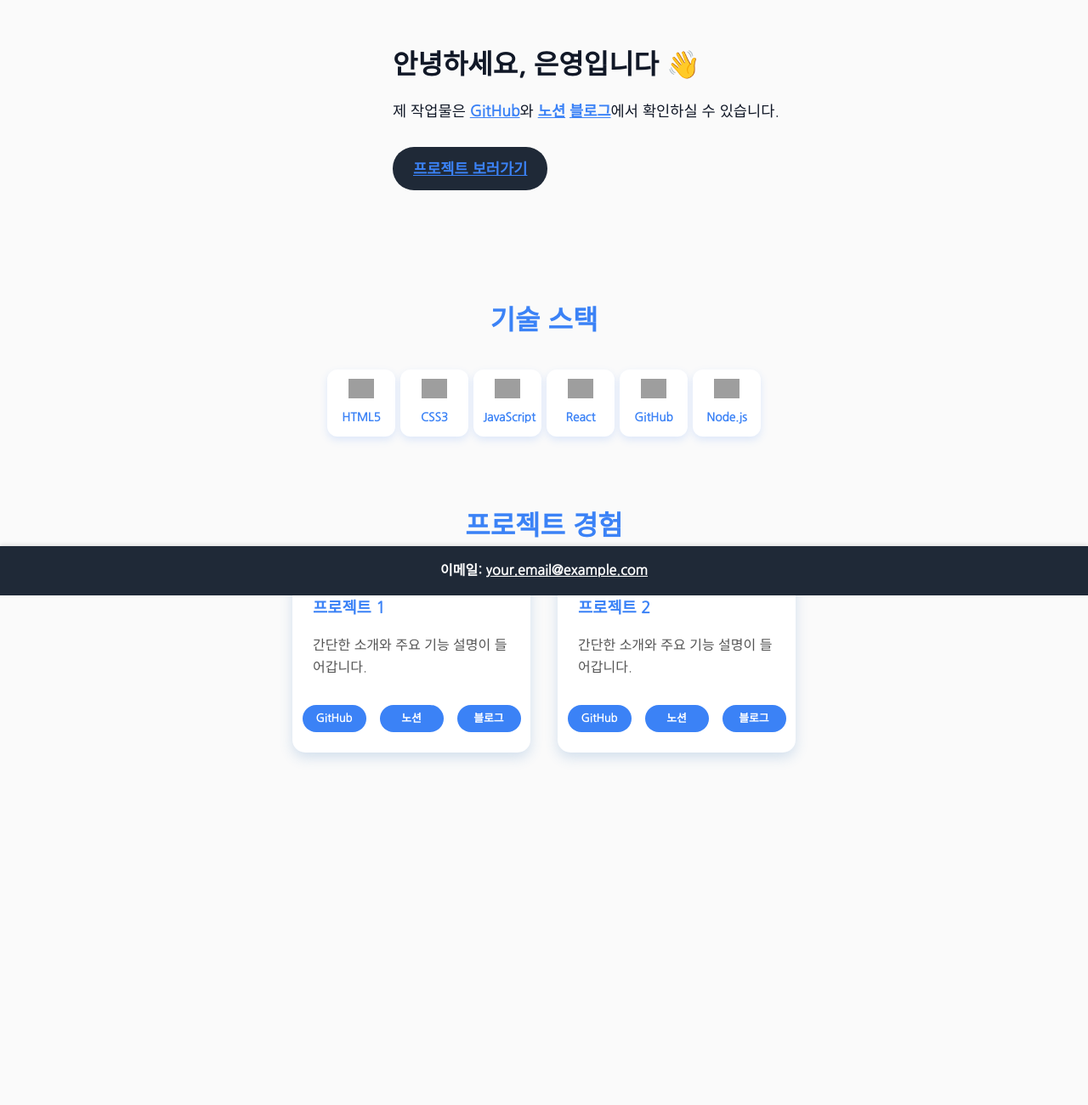
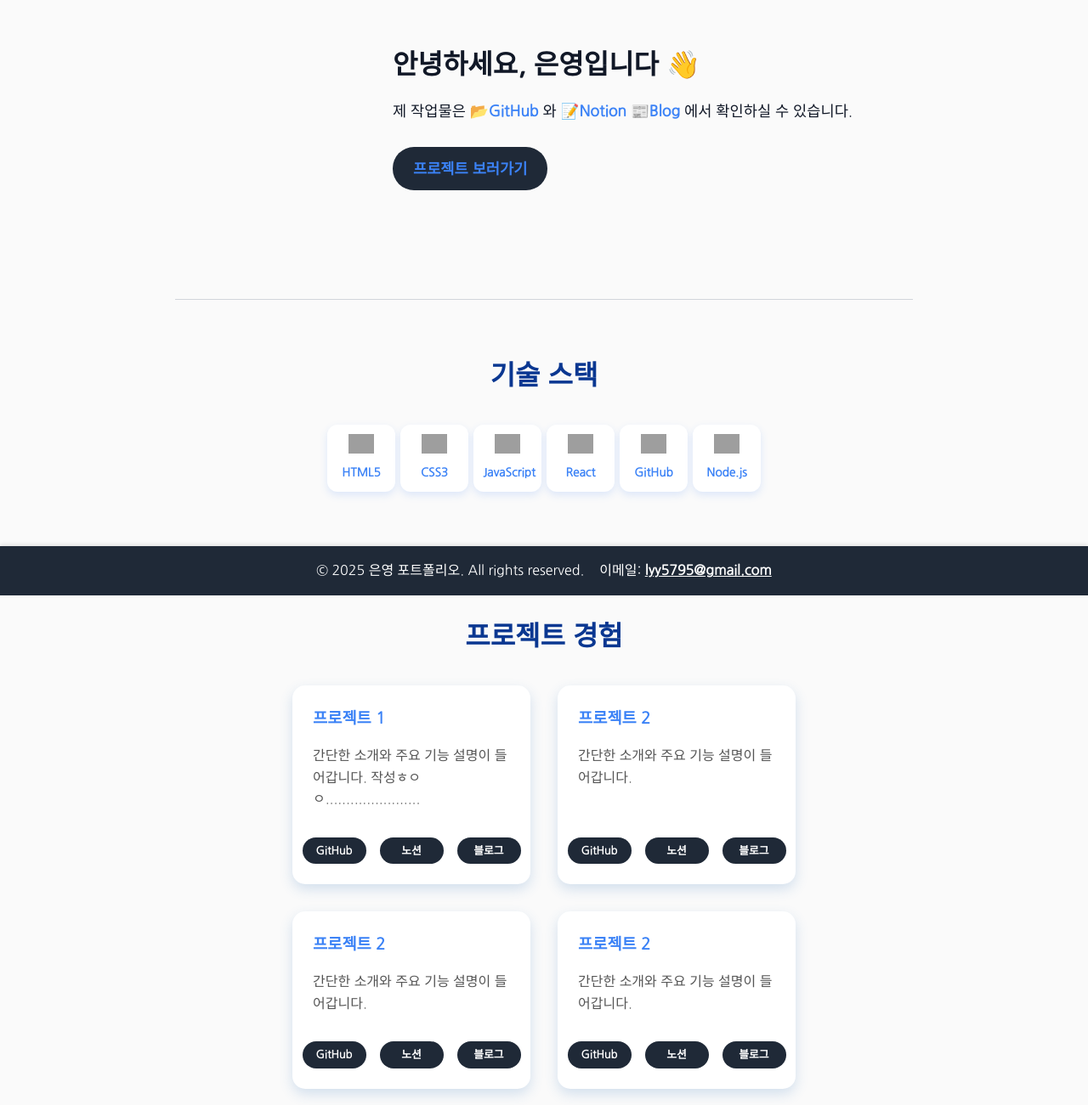
Before and after one commit to 2rlo0/webstart, a plain HTML site: page index.html in a window 1280 px wide. Shown: the part 99-1400 px from the top of the page at 85% size. Before the commit the page ends 1017 px from the top, so only its background shows below. Drawn offline with Linux system fonts and the light colour scheme; grey boxes are pictures that could not be loaded.

Commit message:
Update index.html

```diff
--- a/index.html
+++ b/index.html
@@ -3,7 +3,7 @@
 <head>
   <meta charset="UTF-8" />
   <meta name="viewport" content="width=device-width, initial-scale=1" />
-  <title>은영 포트폴리오</title>
+  <title>my portfolio</title>
   <link href="https://fonts.googleapis.com/css2?family=Nanum+Gothic&display=swap" rel="stylesheet" />
   <style>
   /* CSS 변수 선언 */
@@ -146,12 +146,12 @@
   .about-text a {
   color: var(--accent-color);
   font-weight: 700;
-  text-decoration: underline;
   transition: color 0.3s ease;
 }
 
 .about-text a:hover {
-  color: var(--btn-hover-bg);
+  color: var(--main-color);
+
 }
 
   .btn {
@@ -175,13 +175,16 @@
   /* 기술 스택 */
   .stack-section {
     margin-top: 5rem;
+    padding: 4rem 1rem;
+    border-top: 1px solid #D1D5DB;
+    border-bottom: 1px solid #D1D5DB;
     text-align: center;
   }
 
   .stack-section h2 {
     font-size: 2rem;
     margin-bottom: 2rem;
-    color: var(--accent-color);
+    color: #0a3791;
   }
   .stack-grid {
   display: grid;
@@ -229,7 +232,7 @@
   .projects-section h2 {
     font-size: 2rem;
     margin-bottom: 2rem;
-    color: var(--accent-color);
+    color: #0a3791;
   }
 
   .projects-container {
@@ -278,7 +281,7 @@
     padding: 0.5rem 1rem;
     font-size: 0.8rem;
     border-radius: 20px;
-    background-color: var(--accent-color);
+    background-color: var(--main-color);
     color: white;
     font-weight: 600;
     transition: background-color 0.3s ease, transform 0.2s ease;
@@ -303,7 +306,6 @@
     color: white;
     text-align: center;
     padding: 1rem 0;
-    font-weight: 600;
     box-shadow: 0 -2px 5px rgba(0,0,0,0.1);
     user-select: none;
   }
@@ -325,6 +327,23 @@
     opacity: 1;
     transform: translateY(0);
   }
+
+  @keyframes wave {
+  0% { transform: rotate(0deg); }
+  15% { transform: rotate(14deg); }
+  30% { transform: rotate(-8deg); }
+  45% { transform: rotate(14deg); }
+  60% { transform: rotate(-4deg); }
+  75% { transform: rotate(10deg); }
+  100% { transform: rotate(0deg); }
+    }
+
+    .wave-emoji {
+    display: inline-block;
+    animation: wave 2s ease-in-out 1;
+    transform-origin: 70% 70%;
+    }
+
 
   /* 반응형: 모바일 */
   @media (max-width: 700px) {
@@ -367,11 +386,11 @@
             <!--<img src="https://via.placeholder.com/200" alt="프로필 사진" />-->
         </div>
         <div class="about-text">
-            <h2>안녕하세요, 은영입니다 👋</h2>
+            <h2>안녕하세요, 은영입니다 <span class="wave-emoji">👋</span> </h2>
             <p>제 작업물은
-                <a href="https://github.com/your_github_id" target="_blank" rel="noopener noreferrer">GitHub</a>와
-                <a href="https://your_notion_blog_link" target="_blank" rel="noopener noreferrer">노션</a>
-                <a href="https://your_notion_blog_link" target="_blank" rel="noopener noreferrer">블로그</a>에서 확인하실 수 있습니다.
+                <a href="https://github.com/your_github_id" target="_blank" rel="noopener noreferrer"> 📂GitHub </a>와
+                <a href="https://classy-oval-1c7.notion.site/LG-U-Why-Not-SW-Camp-7-1f300fd990d18059865dcca8bb8b6758" target="_blank" rel="noopener noreferrer"> 📝Notion </a>
+                <a href="https://your_notion_blog_link" target="_blank" rel="noopener noreferrer"> 📰Blog </a>에서 확인하실 수 있습니다.
             </p>
             <a href="#projects" class="btn">프로젝트 보러가기</a>
         </div>
@@ -415,6 +434,24 @@
         <div class="projects-container">
         <div class="project-card">
             <h3>프로젝트 1</h3>
+            <p>간단한 소개와 주요 기능 설명이 들어갑니다. 작성ㅎㅇㅇ.......................</p>
+            <div class="project-links">
+            <a href="#" target="_blank" class="btn small-btn">GitHub</a>
+            <a href="#" target="_blank" class="btn small-btn">노션</a>
+            <a href="#" target="_blank" class="btn small-btn">블로그</a>
+            </div>
+        </div>
+        <div class="project-card">
+            <h3>프로젝트 2</h3>
+            <p>간단한 소개와 주요 기능 설명이 들어갑니다.</p>
+            <div class="project-links">
+            <a href="#" target="_blank" class="btn small-btn">GitHub</a>
+            <a href="#" target="_blank" class="btn small-btn">노션</a>
+            <a href="#" target="_blank" class="btn small-btn">블로그</a>
+            </div>
+        </div>
+        <div class="project-card">
+            <h3>프로젝트 2</h3>
             <p>간단한 소개와 주요 기능 설명이 들어갑니다.</p>
             <div class="project-links">
             <a href="#" target="_blank" class="btn small-btn">GitHub</a>
@@ -433,12 +470,13 @@
         </div>
         <!-- 더 추가 가능 -->
         </div>
-    </section>
+    </section><br><br>
     </main>
 
     <!-- 연락처 (푸터 고정) -->
     <footer id="contact" class="contact-footer">
-    <p>이메일: <a href="mailto:your.email@example.com">your.email@example.com</a></p>
+        <p>&copy; 2025 은영 포트폴리오. All rights reserved.&nbsp; &nbsp; 이메일: <a href="mailto:lyy5795@gmail.com">lyy5795@gmail.com</a></p>
+
     </footer>
 
     <script>
```
